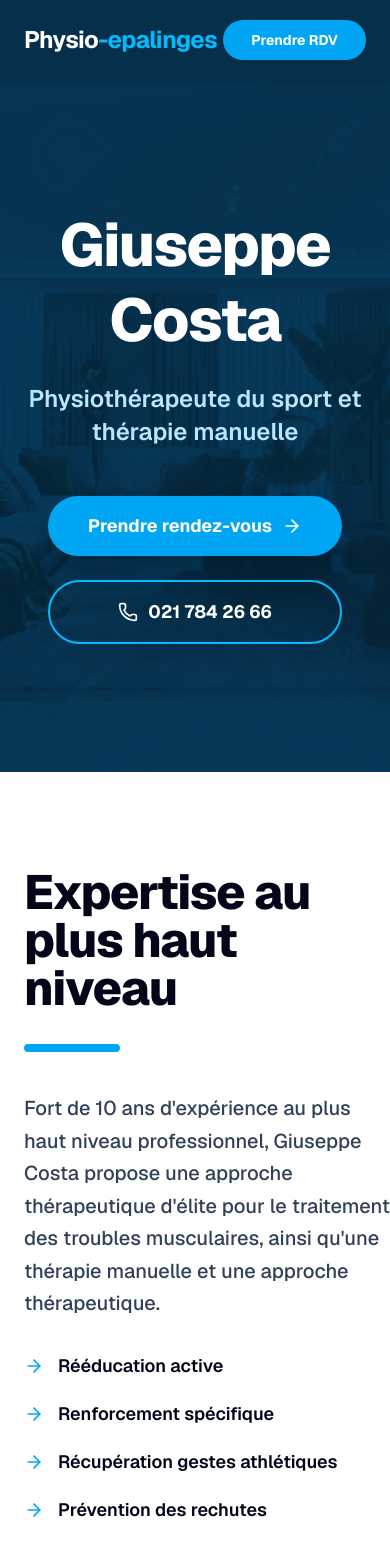
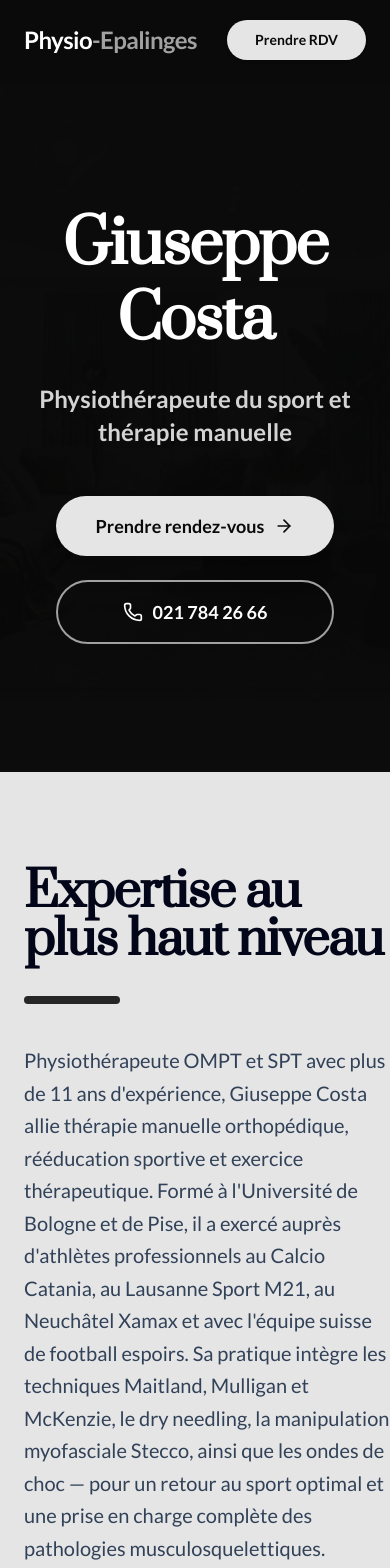
Before and after one commit to ShinUrech/physio-epalinges, a Next.js app: page / in a window 390 px wide. Shown: the top 1568 px of the page. Built offline with nearby package versions, Linux system fonts and the light colour scheme.

Commit message:
Redesign: Prata/Lato fonts, grey palette, treatment cards with photo layout, French capitalization fixes, CV folder gitignored

```diff
--- a/app/globals.css
+++ b/app/globals.css
@@ -8,8 +8,8 @@
 @theme inline {
   --color-background: var(--background);
   --color-foreground: var(--foreground);
-  --font-sans: var(--font-geist-sans);
-  --font-mono: var(--font-geist-mono);
+  --font-sans: var(--font-lato);
+  --font-serif: var(--font-prata);
 }
 
 /* Dark mode intentionally disabled for this site */
@@ -17,5 +17,13 @@
 body {
   background: var(--background);
   color: var(--foreground);
-  font-family: Arial, Helvetica, sans-serif;
+  font-family: var(--font-lato), Helvetica, Arial, sans-serif;
 }
+
+h1, h2, h3, h4, h5, h6 {
+  font-family: var(--font-prata), Georgia, "Times New Roman", serif;
+}
+
+a, button, input, select, textarea {
+  font-family: inherit;
+}
--- a/app/layout.tsx
+++ b/app/layout.tsx
@@ -1,14 +1,16 @@
 import type { Metadata } from "next";
-import { Geist, Geist_Mono } from "next/font/google";
+import { Prata, Lato } from "next/font/google";
 import "./globals.css";
 
-const geistSans = Geist({
-  variable: "--font-geist-sans",
+const prata = Prata({
+  weight: "400",
+  variable: "--font-prata",
   subsets: ["latin"],
 });
 
-const geistMono = Geist_Mono({
-  variable: "--font-geist-mono",
+const lato = Lato({
+  weight: ["300", "400", "700", "900"],
+  variable: "--font-lato",
   subsets: ["latin"],
 });
 
@@ -24,8 +26,8 @@ export default function RootLayout({
 }>) {
   return (
     <html
-      lang="en"
-      className={`${geistSans.variable} ${geistMono.variable} h-full antialiased bg-sky-950`}
+      lang="fr"
+      className={`${prata.variable} ${lato.variable} h-full antialiased bg-neutral-950`}
     >
       <body className="min-h-full flex flex-col">{children}</body>
     </html>
--- a/components/GiuseppeCostaAereSite.tsx
+++ b/components/GiuseppeCostaAereSite.tsx
@@ -1,7 +1,7 @@
 'use client';
 
 import React from 'react';
-import { Phone, MapPin, Clock, ArrowRight, Hand, Syringe, Zap } from 'lucide-react';
+import { Phone, MapPin, Clock, ArrowRight } from 'lucide-react';
 import Model, { IExerciseData } from 'react-body-highlighter';
 
 export default function GiuseppeCostaAereSite() {
@@ -16,7 +16,7 @@ export default function GiuseppeCostaAereSite() {
   }, [lightbox]);
 
   return (
-    <div className="min-h-screen bg-white font-sans text-slate-800">
+    <div className="min-h-screen bg-neutral-200 font-sans text-slate-800">
       {lightbox && (
         <div
           className="fixed inset-0 z-[100] flex items-center justify-center bg-black/90 p-4"
@@ -40,37 +40,37 @@ export default function GiuseppeCostaAereSite() {
           />
         </div>
       )}
-      <nav className="bg-sky-950 shadow-sm sticky top-0 z-50">
+      <nav className="bg-neutral-950 shadow-sm sticky top-0 z-50">
         <div className="max-w-7xl mx-auto px-6 py-5 flex justify-between items-center">
           <div className="text-2xl font-bold text-white tracking-tight">
-            Physio<span className="text-sky-400">-epalinges</span>
+            Physio<span className="text-neutral-400">-Epalinges</span>
           </div>
-          <div className="hidden md:flex space-x-10 text-sm font-medium text-slate-200">
-            <a href="#specialites" className="hover:text-sky-200 transition-colors">Spécialités</a>
-            <a href="#cabinet" className="hover:text-sky-200 transition-colors">Le Cabinet</a>
-            <a href="#contact" className="hover:text-sky-200 transition-colors">Contact</a>
+          <div className="hidden md:flex space-x-10 text-sm font-medium text-neutral-300">
+            <a href="#specialites" className="hover:text-white transition-colors">Spécialités</a>
+            <a href="#cabinet" className="hover:text-white transition-colors">Le Cabinet</a>
+            <a href="#contact" className="hover:text-white transition-colors">Contact</a>
           </div>
-          <a href="https://www.onedoc.ch/en/physiotherapist/epalinges/pcyqz/giuseppe-costa" target="_blank" rel="noopener noreferrer" className="bg-sky-500 text-white px-7 py-2.5 rounded-full text-sm font-bold hover:bg-sky-600 transition-colors shadow-sm">
+          <a href="https://www.onedoc.ch/en/physiotherapist/epalinges/pcyqz/giuseppe-costa" target="_blank" rel="noopener noreferrer" className="bg-neutral-200 text-neutral-950 px-7 py-2.5 rounded-full text-sm font-bold hover:bg-neutral-300 transition-colors shadow-sm">
             Prendre RDV
           </a>
         </div>
       </nav>
 
       {/* HERO SECTION (Très aérée) */}
-      <header className="relative bg-sky-950 text-white">
+      <header className="relative bg-neutral-950 text-white">
         <div className="absolute inset-0 bg-[url('/hero-bg.jpg')] bg-cover bg-center opacity-25 mix-blend-overlay"></div>
         <div className="relative max-w-7xl mx-auto px-6 py-32 md:py-48 flex flex-col items-center text-center">
           <h1 className="text-6xl md:text-7xl font-extrabold leading-tight mb-6 max-w-4xl tracking-tight">
             Giuseppe Costa
           </h1>
-          <p className="text-2xl md:text-3xl text-sky-200 mb-12 max-w-3xl font-semibold leading-snug">
+          <p className="text-2xl md:text-3xl text-neutral-300 mb-12 max-w-3xl font-semibold leading-snug">
             Physiothérapeute du sport et thérapie manuelle
           </p>
           <div className="flex flex-col sm:flex-row gap-6">
-            <a href="https://www.onedoc.ch/en/physiotherapist/epalinges/pcyqz/giuseppe-costa" target="_blank" rel="noopener noreferrer" className="bg-sky-500 text-white px-10 py-4 rounded-full text-lg font-bold flex items-center justify-center hover:bg-sky-600 transition-colors shadow-xl">
+            <a href="https://www.onedoc.ch/en/physiotherapist/epalinges/pcyqz/giuseppe-costa" target="_blank" rel="noopener noreferrer" className="bg-neutral-200 text-neutral-950 px-10 py-4 rounded-full text-lg font-bold flex items-center justify-center hover:bg-neutral-300 transition-colors shadow-xl">
               Prendre rendez-vous <ArrowRight className="ml-2.5 w-5 h-5" />
             </a>
-            <a href="tel:+41217842666" className="border-2 border-sky-400 text-white px-10 py-4 rounded-full text-lg font-bold flex items-center justify-center hover:bg-sky-800 transition-colors">
+            <a href="tel:+41217842666" className="border-2 border-neutral-400 text-white px-10 py-4 rounded-full text-lg font-bold flex items-center justify-center hover:bg-neutral-800 transition-colors">
               <Phone className="mr-2.5 w-5 h-5" /> 021 784 26 66
             </a>
           </div>
@@ -82,22 +82,22 @@ export default function GiuseppeCostaAereSite() {
         <div className="grid md:grid-cols-[1.5fr,1fr] gap-16 items-center">
           <div>
             <h2 className="text-5xl font-extrabold text-slate-950 mb-8 tracking-tight">Expertise au plus haut niveau</h2>
-            <div className="w-24 h-2 bg-sky-500 mb-10 rounded-full"></div>
+            <div className="w-24 h-2 bg-neutral-800 mb-10 rounded-full"></div>
             <p className="text-xl text-slate-700 leading-relaxed mb-8 font-medium">
-              Fort de 10 ans d&apos;expérience au plus haut niveau professionnel, Giuseppe Costa propose une approche thérapeutique d&apos;élite pour le traitement des troubles musculaires, ainsi qu&apos;une thérapie manuelle et une approche thérapeutique.
+              Physiothérapeute OMPT et SPT avec plus de 11 ans d&apos;expérience, Giuseppe Costa allie thérapie manuelle orthopédique, rééducation sportive et exercice thérapeutique. Formé à l&apos;Université de Bologne et de Pise, il a exercé auprès d&apos;athlètes professionnels au Calcio Catania, au Lausanne Sport M21, au Neuchâtel Xamax et avec l&apos;équipe suisse de football espoirs. Sa pratique intègre les techniques Maitland, Mulligan et McKenzie, le dry needling, la manipulation myofasciale Stecco, ainsi que les ondes de choc — pour un retour au sport optimal et une prise en charge complète des pathologies musculosquelettiques.
             </p>
             <div className="grid grid-cols-1 sm:grid-cols-2 gap-x-10 gap-y-5 text-slate-950 font-semibold text-lg">
-              <p className="flex items-center"><ArrowRight className="w-5 h-5 mr-3.5 text-sky-500" />Rééducation active</p>
-              <p className="flex items-center"><ArrowRight className="w-5 h-5 mr-3.5 text-sky-500" />Renforcement spécifique</p>
-              <p className="flex items-center"><ArrowRight className="w-5 h-5 mr-3.5 text-sky-500" />Récupération gestes athlétiques</p>
-              <p className="flex items-center"><ArrowRight className="w-5 h-5 mr-3.5 text-sky-500" />Prévention des rechutes</p>
+              <p className="flex items-center"><ArrowRight className="w-5 h-5 mr-3.5 text-neutral-600" />Thérapie manuelle OMPT</p>
+              <p className="flex items-center"><ArrowRight className="w-5 h-5 mr-3.5 text-neutral-600" />Rééducation sportive d&apos;élite</p>
+              <p className="flex items-center"><ArrowRight className="w-5 h-5 mr-3.5 text-neutral-600" />Dry needling &amp; ondes de choc</p>
+              <p className="flex items-center"><ArrowRight className="w-5 h-5 mr-3.5 text-neutral-600" />Reconnu Croix-Rouge &amp; NAREG</p>
             </div>
           </div>
           {/* Office carousel */}
           <div className="relative h-[450px]">
             <button
               onClick={() => officeCarouselRef.current?.scrollBy({ left: -320, behavior: 'smooth' })}
-              className="absolute left-2 top-1/2 -translate-y-1/2 z-10 bg-white/80 shadow-md border border-slate-200 rounded-full p-2 hover:bg-white transition-colors"
+              className="absolute left-2 top-1/2 -translate-y-1/2 z-10 bg-neutral-200/80 shadow-md border border-neutral-300 rounded-full p-2 hover:bg-neutral-300 transition-colors"
               aria-label="Précédent"
             >
               <svg xmlns="http://www.w3.org/2000/svg" className="w-5 h-5 text-slate-700" fill="none" viewBox="0 0 24 24" stroke="currentColor" strokeWidth={2}><path strokeLinecap="round" strokeLinejoin="round" d="M15 19l-7-7 7-7" /></svg>
@@ -113,7 +113,7 @@ export default function GiuseppeCostaAereSite() {
             </div>
             <button
               onClick={() => officeCarouselRef.current?.scrollBy({ left: 320, behavior: 'smooth' })}
-              className="absolute right-2 top-1/2 -translate-y-1/2 z-10 bg-white/80 shadow-md border border-slate-200 rounded-full p-2 hover:bg-white transition-colors"
+              className="absolute right-2 top-1/2 -translate-y-1/2 z-10 bg-neutral-200/80 shadow-md border border-neutral-300 rounded-full p-2 hover:bg-neutral-300 transition-colors"
               aria-label="Suivant"
             >
               <svg xmlns="http://www.w3.org/2000/svg" className="w-5 h-5 text-slate-700" fill="none" viewBox="0 0 24 24" stroke="currentColor" strokeWidth={2}><path strokeLinecap="round" strokeLinejoin="round" d="M9 5l7 7-7 7" /></svg>
@@ -122,28 +122,26 @@ export default function GiuseppeCostaAereSite() {
         </div>
       </section>
 
-      {/* TRAITEMENTS SECTION (Sur fond gris très clair, aérée py-24 et gap-10) */}
-      <section id="specialites" className="bg-slate-50 py-24 px-6 border-y border-slate-100">
+      {/* TRAITEMENTS SECTION */}
+      <section id="specialites" className="bg-neutral-50 py-24 px-6 border-y border-neutral-200">
         <div className="max-w-7xl mx-auto text-center mb-20">
-          <h2 className="text-4xl font-extrabold text-slate-900 mb-5 tracking-tight">Services et Traitements Spécialisés</h2>
-          <div className="w-20 h-1.5 bg-sky-500 mx-auto rounded-full"></div>
+          <h2 className="text-4xl font-extrabold text-neutral-900 mb-5 tracking-tight">Services et Traitements Spécialisés</h2>
+          <div className="w-20 h-1.5 bg-neutral-800 mx-auto rounded-full"></div>
         </div>
 
         <div className="max-w-7xl mx-auto grid grid-cols-1 sm:grid-cols-2 md:grid-cols-4 gap-10">
           {[
-            { icon: Hand, title: "Manipulations Vertébrales", desc: "techniques manuelles pour le rétablissement de la mobilité articulaire." },
-            { icon: Syringe, title: "Dry Needling", desc: "traitement ciblé des points trigger pour relâcher les tensions musculaires." },
-            { icon: Zap, title: "Ondes de Choc", desc: "technologie de pointe pour les tendinopathies, les calcifications et les inflammations." },
-            { icon: Hand, title: "Massage Thérapeutique", desc: "massage sportif, déconstructif et fonctionnel." }
+            { title: "Manipulations Vertébrales", desc: "Techniques manuelles pour le rétablissement de la mobilité articulaire." },
+            { title: "Dry Needling", desc: "Traitement ciblé des points trigger pour relâcher les tensions musculaires." },
+            { title: "Ondes de Choc", desc: "Technologie de pointe pour les tendinopathies, les calcifications et les inflammations." },
+            { title: "Massage Thérapeutique", desc: "Massage sportif, déconstructif et fonctionnel." }
           ].map((item, index) => (
-            <div key={index} className="bg-white p-10 rounded-3xl shadow-sm border border-slate-100 hover:shadow-xl transition-shadow flex flex-col items-start">
-              <div className="w-16 h-16 bg-sky-100 text-sky-700 rounded-xl flex items-center justify-center mb-8 border border-sky-200">
-                <item.icon className="w-9 h-9" />
+            <div key={index} className="bg-neutral-100 rounded-3xl shadow-sm border border-neutral-200 hover:shadow-xl transition-shadow flex flex-col overflow-hidden">
+              <div className="w-full h-48 bg-neutral-300 flex items-center justify-center text-neutral-500 text-sm">Photo</div>
+              <div className="p-8 flex flex-col items-start">
+                <h3 className="text-2xl font-bold mb-4 text-neutral-950 tracking-tight leading-tight">{item.title}</h3>
+                <p className="text-slate-600 leading-relaxed text-base">{item.desc}</p>
               </div>
-              <h3 className="text-2xl font-bold mb-4 text-sky-950 tracking-tight leading-tight">{item.title}</h3>
-              <p className="text-slate-600 leading-relaxed text-base">
-                {item.desc}
-              </p>
             </div>
           ))}
         </div>
@@ -152,39 +150,39 @@ export default function GiuseppeCostaAereSite() {
       {/* CLINICAL SPECIALISATIONS SECTION (Aérée par padding py-24) */}
       <section className="py-24 px-6 max-w-7xl mx-auto">
         <div className="text-center mb-20">
-          <h2 className="text-4xl font-extrabold text-slate-900 mb-5 tracking-tight">Spécialisations cliniques</h2>
-          <p className="text-xl text-slate-600 max-w-2xl mx-auto font-medium">Expert dans la prise en charge des pathologies orthopédiques et des traumatismes sportifs complexes</p>
-          <div className="w-20 h-1.5 bg-sky-500 mx-auto rounded-full mt-8"></div>
+          <h2 className="text-4xl font-extrabold text-neutral-900 mb-5 tracking-tight">Spécialisations cliniques</h2>
+          <p className="text-xl text-neutral-600 max-w-2xl mx-auto font-medium">Expert dans la prise en charge des pathologies orthopédiques et des traumatismes sportifs complexes</p>
+          <div className="w-20 h-1.5 bg-neutral-800 mx-auto rounded-full mt-8"></div>
         </div>
 
         <div className="grid grid-cols-1 md:grid-cols-3 gap-12 text-center">
           {[
             {
               title: "Genou",
-              desc: "rééducation post-chirurgicale (ligaments, ménisques) et syndromes de surmenage.",
+              desc: "Rééducation post-chirurgicale (ligaments, ménisques) et syndromes de surmenage.",
               muscles: ['knees', 'quadriceps'],
               crop: { marginTop: -126 },
             },
             {
               title: "Épaule",
-              desc: "prise en charge de l'instabilité, des lésions de la coiffe des rotateurs et de la douleur chronique.",
+              desc: "Prise en charge de l'instabilité, des lésions de la coiffe des rotateurs et de la douleur chronique.",
               muscles: ['front-deltoids', 'trapezius'],
               crop: { marginTop: -15 },
             },
             {
               title: "Cheville",
-              desc: "récupération post-entorse, instabilités chroniques et rééducation tendineuse.",
+              desc: "Récupération post-entorse, instabilités chroniques et rééducation tendineuse.",
               muscles: ['calves', 'left-soleus', 'right-soleus'],
               crop: { marginTop: -155 },
             },
           ].map((item, index) => (
-            <div key={index} className="bg-white pt-6 pb-10 px-6 rounded-2xl border border-slate-100 hover:border-sky-300 transition-colors flex flex-col items-center shadow-sm">
-              <div style={{ width: 128, height: 128, borderRadius: '50%', overflow: 'hidden', flexShrink: 0, marginBottom: '1.5rem', background: 'white' }}>
+            <div key={index} className="bg-neutral-100 pt-6 pb-10 px-6 rounded-2xl border border-neutral-200 hover:border-neutral-400 transition-colors flex flex-col items-center shadow-sm">
+              <div style={{ width: 128, height: 128, borderRadius: '50%', overflow: 'hidden', flexShrink: 0, marginBottom: '1.5rem', background: '#e5e5e5' }}>
                 <div style={{ marginTop: item.crop.marginTop }}>
                   <Model
                     data={[{ name: item.title, muscles: item.muscles } as IExerciseData]}
-                    highlightedColors={['#0ea5e9']}
-                    bodyColor="#cbd5e1"
+                    highlightedColors={['#404040']}
+                    bodyColor="#d4d4d4"
                     svgStyle={{ width: '128px', height: 'auto', display: 'block' }}
                   />
                 </div>
@@ -199,10 +197,10 @@ export default function GiuseppeCostaAereSite() {
       </section>
 
       {/* GALLERY SECTION */}
-      <section className="bg-slate-50 py-24 px-6 border-y border-slate-100">
+      <section className="bg-neutral-50 py-24 px-6 border-y border-neutral-200">
         <div className="max-w-7xl mx-auto text-center mb-16">
-          <h2 className="text-4xl font-extrabold text-slate-900 mb-5 tracking-tight">Galerie</h2>
-          <div className="w-20 h-1.5 bg-sky-500 mx-auto rounded-full"></div>
+          <h2 className="text-4xl font-extrabold text-neutral-900 mb-5 tracking-tight">Galerie</h2>
+          <div className="w-20 h-1.5 bg-neutral-800 mx-auto rounded-full"></div>
         </div>
 
         {/* Mixed masonry – photos and videos interleaved, natural aspect ratios */}
@@ -223,7 +221,7 @@ export default function GiuseppeCostaAereSite() {
             { type: 'video', src: '/gallery/physio_16.mp4', alt: 'Rééducation en profondeur' },
             { type: 'video', src: '/gallery/physio_17.mp4', alt: 'Physiothérapie du sport' },
           ] as { type: string; src: string; alt: string }[]).map((item, i) => (
-            <div key={i} className="break-inside-avoid rounded-2xl overflow-hidden shadow-sm border border-slate-100">
+            <div key={i} className="break-inside-avoid rounded-2xl overflow-hidden shadow-sm border border-neutral-200">
               {item.type === 'image' ? (
                 // eslint-disable-next-line @next/next/no-img-element
                 <img
@@ -250,23 +248,47 @@ export default function GiuseppeCostaAereSite() {
       </section>
 
       {/* ACADEMIC EXCELLENCE SECTION (Aérée par padding py-20) */}
-      <section className="bg-slate-100 py-20 px-6 border-y border-slate-200">
+      <section className="bg-neutral-100 py-20 px-6 border-y border-neutral-200">
         <div className="max-w-7xl mx-auto">
-          <h2 className="text-4xl font-extrabold text-slate-950 mb-8 tracking-tight">Excellence Académique et Professionnelle</h2>
-          <div className="w-24 h-2 bg-sky-500 mb-12 rounded-full"></div>
-          <div className="grid md:grid-cols-2 gap-16 font-semibold text-slate-900 leading-relaxed text-xl">
-            <p className="flex items-start"><ArrowRight className="w-6 h-6 mr-4 text-sky-600 shrink-0 mt-1.5" />
-              <span>Master en thérapie manuelle (Université de Bologne) &amp; Master en kinésithérapie du sport (Université de Pise).</span>
+          <h2 className="text-4xl font-extrabold text-neutral-950 mb-8 tracking-tight">Excellence Académique et Professionnelle</h2>
+          <div className="w-24 h-2 bg-neutral-800 mb-12 rounded-full"></div>
+          <div className="grid md:grid-cols-2 gap-x-16 gap-y-6 font-semibold text-neutral-900 leading-relaxed text-xl">
+            <p className="flex items-start"><ArrowRight className="w-6 h-6 mr-4 text-neutral-600 shrink-0 mt-1.5" />
+              <span>Diplôme de Physiothérapie — Università di Catania (110/110)</span>
             </p>
-            <p className="flex items-start"><ArrowRight className="w-6 h-6 mr-4 text-sky-600 shrink-0 mt-1.5" />
-              <span>Professeur Université Ludes (Lugano)</span>
+            <p className="flex items-start"><ArrowRight className="w-6 h-6 mr-4 text-neutral-600 shrink-0 mt-1.5" />
+              <span>Master en Physiothérapie du Sport — Università di Pisa</span>
+            </p>
+            <p className="flex items-start"><ArrowRight className="w-6 h-6 mr-4 text-neutral-600 shrink-0 mt-1.5" />
+              <span>Master en Thérapie manuelle &amp; Exercice thérapeutique — Université de Bologne</span>
+            </p>
+            <p className="flex items-start"><ArrowRight className="w-6 h-6 mr-4 text-neutral-600 shrink-0 mt-1.5" />
+              <span>Titre OMPT (Orthopaedic Manipulative Physical Therapist) — IFOMPT</span>
+            </p>
+            <p className="flex items-start"><ArrowRight className="w-6 h-6 mr-4 text-neutral-600 shrink-0 mt-1.5" />
+              <span>Professeur de pathokinésiologie — Université Ludes (Lugano)</span>
+            </p>
+            <p className="flex items-start"><ArrowRight className="w-6 h-6 mr-4 text-neutral-600 shrink-0 mt-1.5" />
+              <span>Physiothérapeute — Équipe suisse de football espoirs</span>
+            </p>
+            <p className="flex items-start"><ArrowRight className="w-6 h-6 mr-4 text-neutral-600 shrink-0 mt-1.5" />
+              <span>Chef physiothérapie — Neuchâtel Xamax</span>
+            </p>
+            <p className="flex items-start"><ArrowRight className="w-6 h-6 mr-4 text-neutral-600 shrink-0 mt-1.5" />
+              <span>Physiothérapeute sportif — Lausanne Sport M21</span>
+            </p>
+            <p className="flex items-start"><ArrowRight className="w-6 h-6 mr-4 text-neutral-600 shrink-0 mt-1.5" />
+              <span>Physiothérapeute — Calcio Catania S.p.A.</span>
+            </p>
+            <p className="flex items-start"><ArrowRight className="w-6 h-6 mr-4 text-neutral-600 shrink-0 mt-1.5" />
+              <span>Erasmus Plus — Hôpital d&apos;orthopédie et réhabilitation, Poznan (Pologne)</span>
             </p>
           </div>
         </div>
       </section>
 
       {/* CONTACT & FOOTER (Aéré par padding py-24 et gap-16) */}
-      <footer id="contact" className="bg-sky-950 text-slate-300 py-24 px-6 border-t-4 border-sky-500 mt-24">
+      <footer id="contact" className="bg-neutral-950 text-neutral-400 py-24 px-6 border-t-4 border-neutral-600 mt-24">
         <div className="max-w-7xl mx-auto grid grid-cols-1 md:grid-cols-[1.2fr,1fr] gap-16 items-start">
 
           <div className="h-full flex flex-col justify-between items-start">
@@ -274,31 +296,31 @@ export default function GiuseppeCostaAereSite() {
               <h3 className="text-white text-3xl font-extrabold mb-10 tracking-tight">Nous trouver</h3>
               <ul className="space-y-7 text-lg">
                 <li className="flex items-start">
-                  <MapPin className="w-7 h-7 mr-5 text-sky-400 shrink-0 mt-1" />
+                  <MapPin className="w-7 h-7 mr-5 text-neutral-400 shrink-0 mt-1" />
                   <div>
-                    <p className="font-bold text-white text-xl">Physio-epalinges - Giuseppe Costa</p>
+                    <p className="font-bold text-white text-xl">Physio-Epalinges - Giuseppe Costa</p>
                     <p>Place Croix-Blanche 3</p>
                     <p>1066 Épalinges</p>
                   </div>
                 </li>
                 <li className="flex items-center">
-                  <Phone className="w-7 h-7 mr-5 text-sky-400 shrink-0" />
+                  <Phone className="w-7 h-7 mr-5 text-neutral-400 shrink-0" />
                   <span className="font-bold text-white text-xl">021 784 26 66</span>
                 </li>
                 <li className="flex items-center">
-                  <Clock className="w-7 h-7 mr-5 text-sky-400 shrink-0" />
+                  <Clock className="w-7 h-7 mr-5 text-neutral-400 shrink-0" />
                   <span className="text-xl">Horaires sur demande</span>
                 </li>
               </ul>
             </div>
             <div className="mt-12 w-full sm:w-auto">
-              <a href="https://www.onedoc.ch/en/physiotherapist/epalinges/pcyqz/giuseppe-costa" target="_blank" rel="noopener noreferrer" className="inline-block bg-sky-500 text-white px-10 py-4 rounded-full text-lg font-bold hover:bg-sky-600 transition-colors shadow-lg w-full text-center">
+              <a href="https://www.onedoc.ch/en/physiotherapist/epalinges/pcyqz/giuseppe-costa" target="_blank" rel="noopener noreferrer" className="inline-block bg-neutral-200 text-neutral-950 px-10 py-4 rounded-full text-lg font-bold hover:bg-neutral-300 transition-colors shadow-lg w-full text-center">
                 Prise de RDV en ligne
               </a>
             </div>
           </div>
 
-          <div className="h-full border border-sky-800 rounded-3xl overflow-hidden p-4 bg-white shadow-xl">
+          <div className="h-full border border-neutral-700 rounded-3xl overflow-hidden p-4 bg-neutral-100 shadow-xl">
             <h4 className="text-sm font-semibold text-slate-600 mb-3 ml-1">Localisation du cabinet à Epalinges</h4>
             <div className="h-[380px] rounded-2xl overflow-hidden shadow-inner border border-slate-200">
               <iframe
@@ -315,8 +337,8 @@ export default function GiuseppeCostaAereSite() {
           </div>
 
         </div>
-        <div className="max-w-7xl mx-auto mt-20 pt-10 border-t border-sky-900 text-base text-center text-slate-500 font-medium">
-          © {new Date().getFullYear()} Physio-epalinges - Giuseppe Costa. Tous droits réservés.
+        <div className="max-w-7xl mx-auto mt-20 pt-10 border-t border-neutral-800 text-base text-center text-neutral-500 font-medium">
+          © {new Date().getFullYear()} Physio-Epalinges - Giuseppe Costa. Tous droits réservés.
         </div>
       </footer>
     </div>
```
Also changed, not shown: 1 other file (tests, documents, lock files or other folders).
